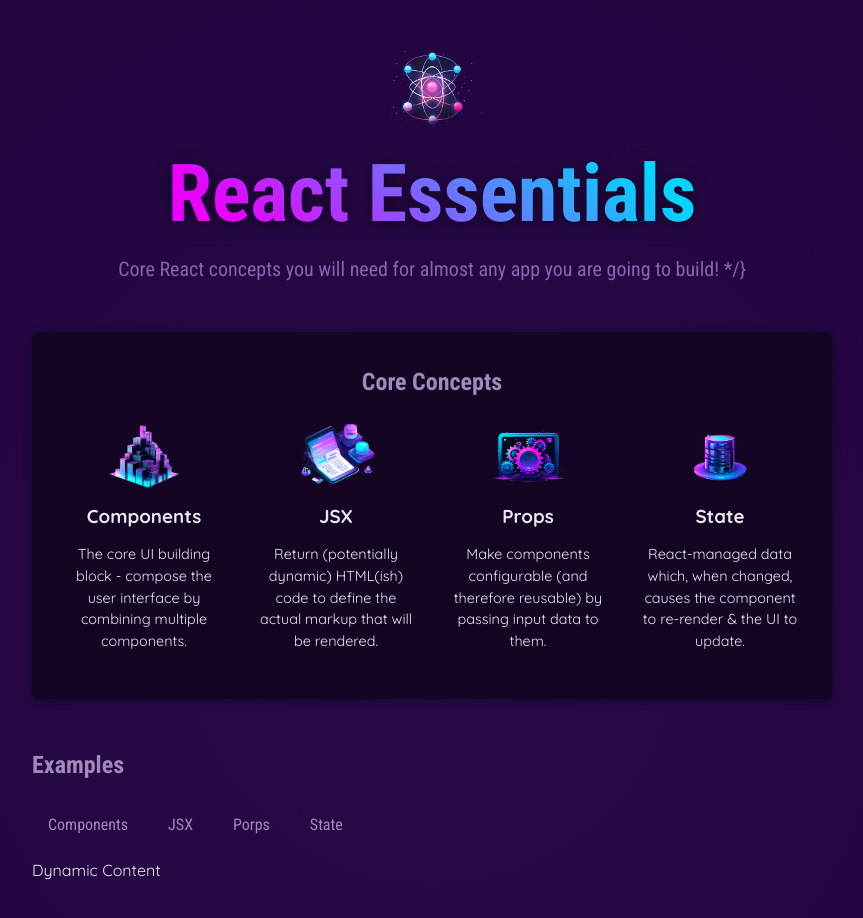
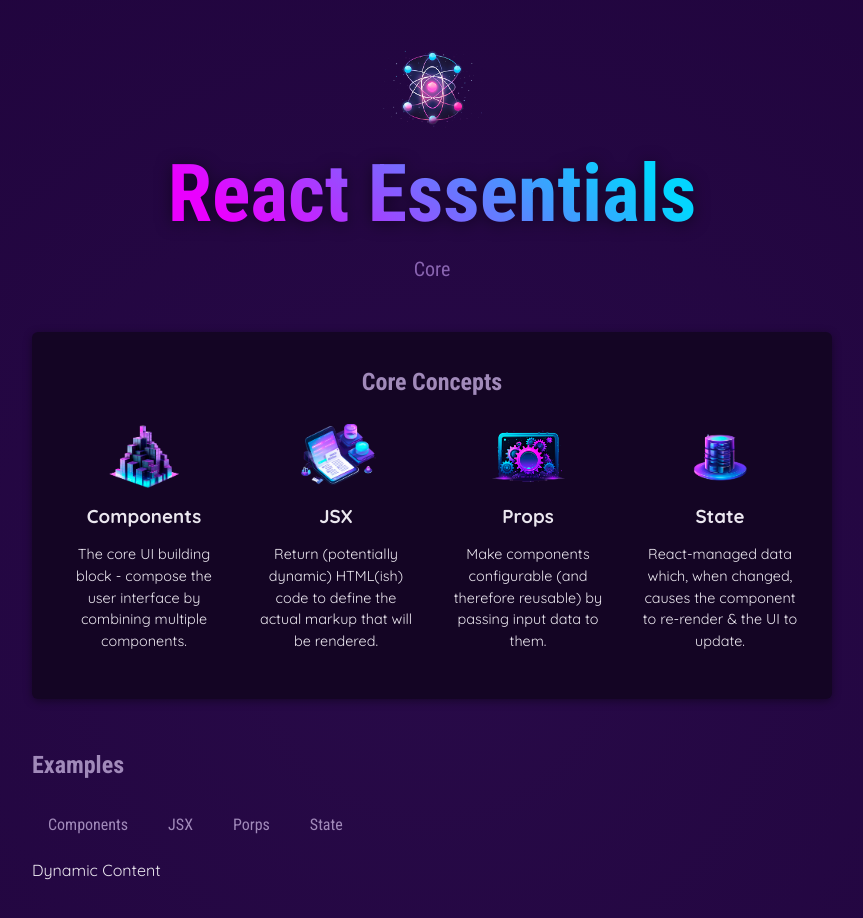
Before and after one commit to nive-codes/react-study, a React (Vite) app: page / in a window 1280 px wide. Shown: the top 918 px of the page, without its empty margins (208-1071 px from the left). Built offline with nearby package versions, Linux system fonts and the light colour scheme.

Commit message:
error update

```diff
--- a/src/components/Header/Header.jsx
+++ b/src/components/Header/Header.jsx
@@ -16,7 +16,7 @@ export default function Header() {
       <h1>React Essentials</h1>
       <p>
         {/* {reactDescriptions[genRandomInt(2)]*/}
-        {description} React concepts you will need for almost any app you are going to build! */}
+        {description}
       </p>
     </header>
   );
```
